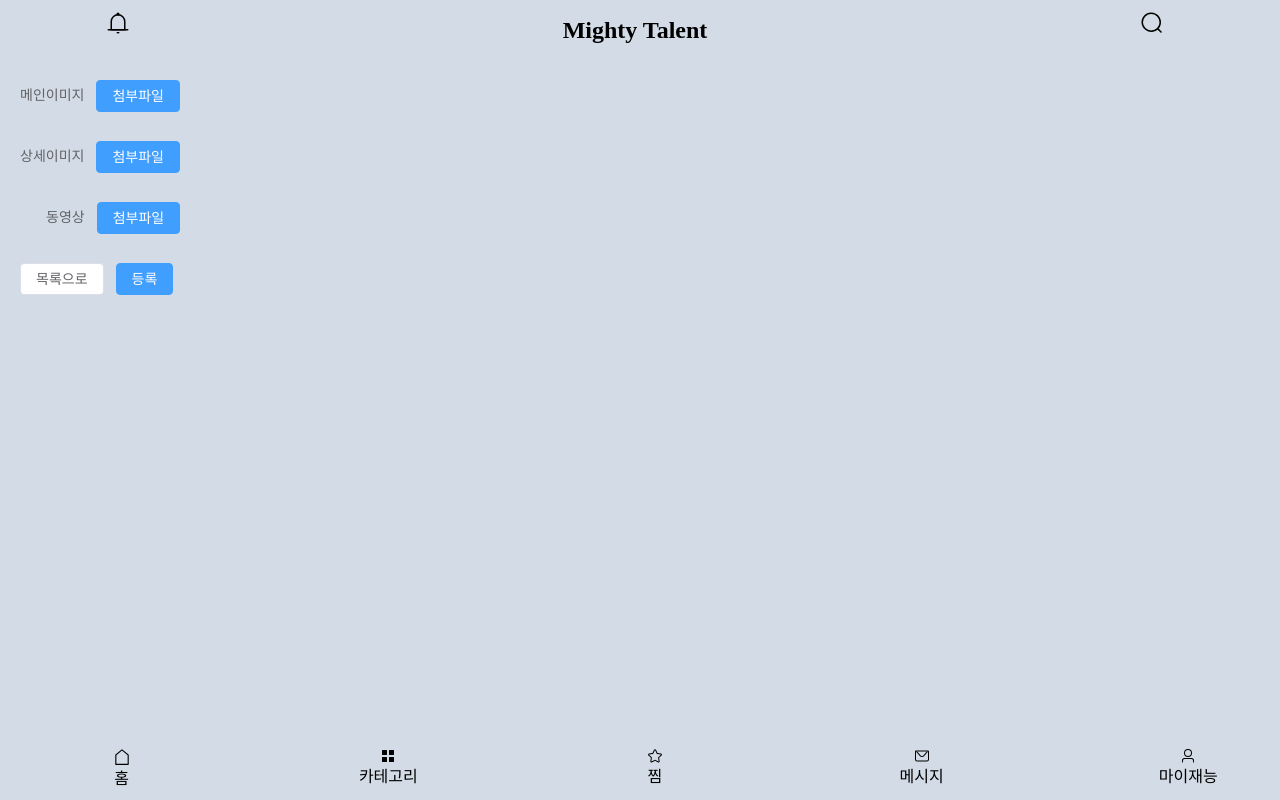
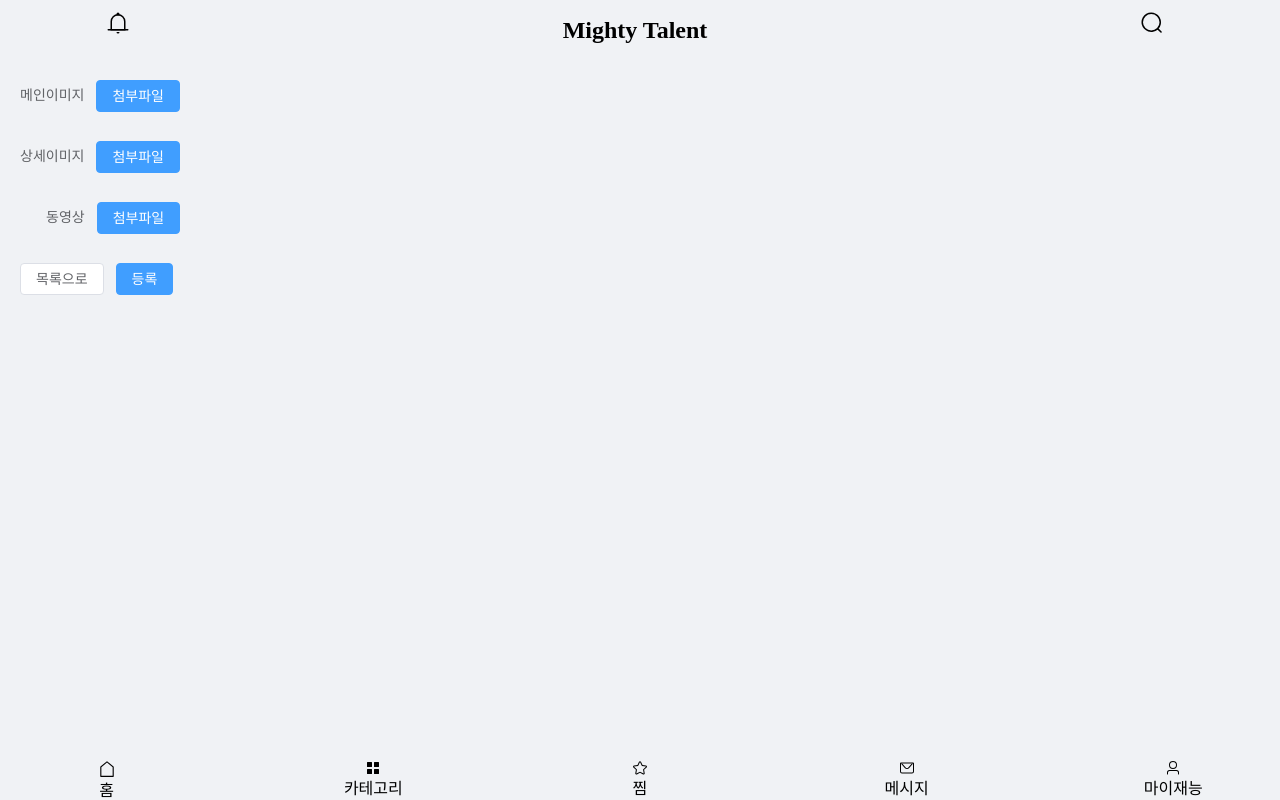
Before and after one commit to kkkamango/my-ui, a Vue app: page /board/form/T2 in a window 1280 px wide. Built offline with nearby package versions, Linux system fonts and the light colour scheme.

Commit message:
css 수정

```diff
--- a/src/App.vue
+++ b/src/App.vue
@@ -30,4 +30,7 @@ export default {
 <style>
 @import "./assets/css/reset.css";
 @import "./assets/css/default.css";
+.common-layout{
+    padding-bottom: 60px;
+}
 </style>
--- a/src/assets/css/reset.css
+++ b/src/assets/css/reset.css
@@ -1,7 +1,7 @@
 :root {
-  --main-bg-color:#d3dce6
+  --main-bg-color:#f0f2f5
 }
 html, body, div, input, fieldset, form, h1, p, textarea, button { margin: 0; padding: 0; border: 0; box-sizing: border-box; }
-body { background-color: var(--main-bg-color); }
+body { background-color: var(--main-bg-color); height: 100%}
 textarea { resize: none; }
 li { list-style: none; }
--- a/src/components/board/FormT1.vue
+++ b/src/components/board/FormT1.vue
@@ -1,7 +1,7 @@
 <template>
     <h2>게시물 {{ label }} T1</h2>
     <div>
-        <el-form :model="categoryView" label-width="200px">
+        <el-form :model="categoryView">
             <el-form-item label="카테고리">
                 <el-select v-model="boardView.category.id">
                     <el-option v-for="category in categoryList"
--- a/src/components/board/FormT2.vue
+++ b/src/components/board/FormT2.vue
@@ -159,7 +159,7 @@ export default {
             this.$router.push({path : './list'});
         },
         goBoardView(boardId){
-            this.$router.push({path : `./view/${boardId}`});
+            this.$router.push({path : `../view/${boardId}`});
         },
         handleSuccess(){
             // const serviceName = [].slice.call(arguments).find(d => d.serviceName)['serviceName'];
--- a/src/components/category/Form.vue
+++ b/src/components/category/Form.vue
@@ -2,7 +2,7 @@
     <h2>카테고리 {{ label }}</h2>
 <!--    <pageHeader :title="카테고리 {{ label }}"/>-->
     <div>
-        <el-form :model="categoryView" label-width="200px">
+        <el-form :model="categoryView">
             <el-form-item label="이름">
                 <el-input v-model="categoryView.name"></el-input>
             </el-form-item>
--- a/src/components/common/Footer.vue
+++ b/src/components/common/Footer.vue
@@ -1,6 +1,6 @@
 <template>
     <footer class="main-footer">
-        <el-row :gutter="10">
+        <el-row :gutter="10" type="flex" justify="space-between">
             <el-col :xs="{span:4, offset:0}" :sm="{span:4, offset:0}" :md="{span:4, offset:0}" :lg="{span:4, offset:0}" :xl="{span:4, offset:0}" class="lh18">
                 <el-icon :size="18"><House /></el-icon>
                 <p>홈</p>
@@ -36,9 +36,11 @@ export default {
 </script>
 
 <style scoped>
-.main-footer{width:100%; text-align:center; display: flex;
-    position: fixed;
-    bottom: 0px;
-    padding: 12px 0;}
-footer > .el-row {width : 100%;}
+footer {
+    position: absolute;
+    bottom: 0;
+    left: 0;
+}
+.main-footer{width:100%; text-align:center; display: flex;bottom: 0px;}
+footer > .el-row {width : 100%; margin: 0 !important;}
 </style>
```
